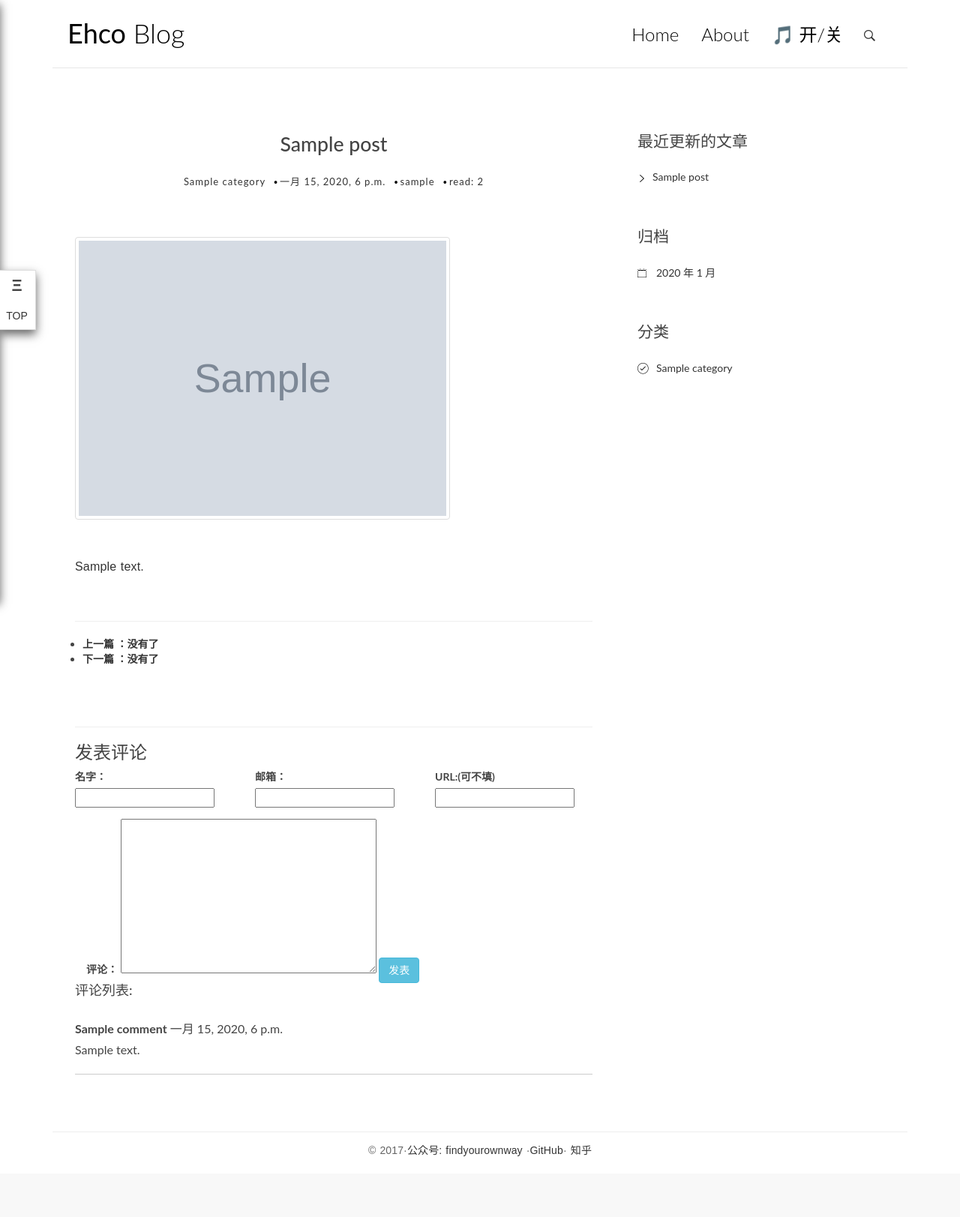
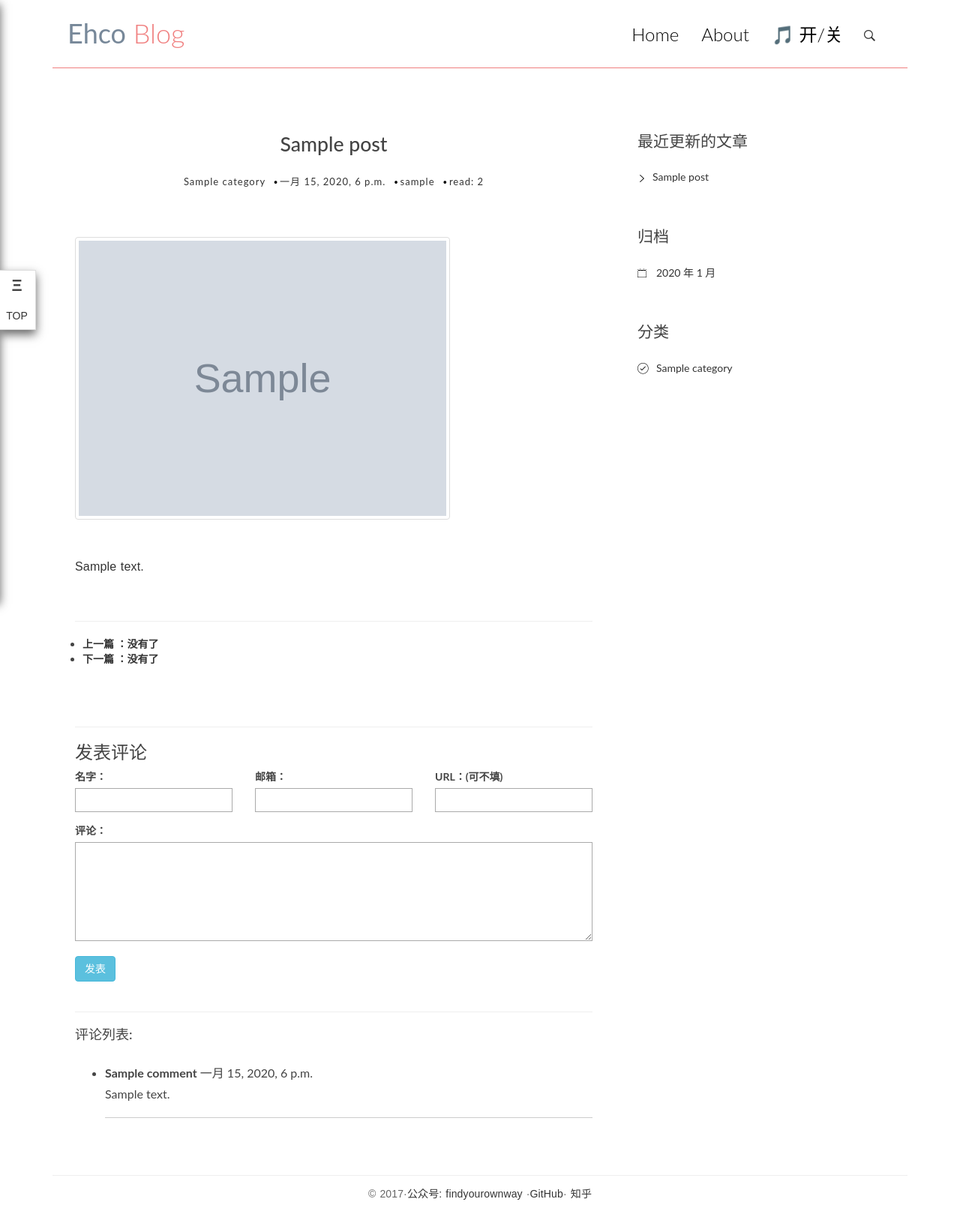
Before and after one commit to Ehco1996/django_blog, a Django app: page /post/1/ in a window 1280 px wide. Shown: the whole page at 75% size. Before the commit the page ends 1542 px from the top, so only its background shows below. Run offline with Django 3.2, Linux system fonts and the light colour scheme; tables that the repository leaves empty hold one stand-in row (values such as "Sample post"); grey boxes marked "Sample" are stand-in pictures; some libraries are stand-ins or nearby versions.

Commit message:
修改评论栏css 稍显整洁

```diff
--- a/static/blog/css/custom.css
+++ b/static/blog/css/custom.css
@@ -102,7 +102,7 @@ figure {
 	background-color: #FFF;
 	padding: 25px 20px;
 	margin-bottom: 40px;
-	border-bottom: 1px solid #e7e7e7;
+	border-bottom: 1px solid lightcoral;
 }
 .copyrights{text-indent:-9999px;height:0;line-height:0;font-size:0;overflow:hidden;}
 
@@ -111,9 +111,18 @@ figure {
  */
 
 .logo h1 a {
-    color: #000;
+   	margin: 0;
+	font-family: 'Lato', sans-serif;
+	font-weight: 300;
+	color: lightcoral;
 }
 
+.logo h1 b {
+   	margin: 0;
+	font-family: 'Lato', sans-serif;
+	font-weight: 400;
+	color: lightslategray;
+}
 .logo h1 a:hover {
     text-decoration: none;
     border-bottom: none;
@@ -122,7 +131,8 @@ figure {
 .logo h1 {
 	margin: 0;
 	font-family: 'Lato', sans-serif;
-	font-weight: 300;
+	font-weight: 600;
+	color: lightblue;
 }
 
 /**
@@ -651,9 +661,10 @@ figure {
 	border: 1px solid #aaa;
 	margin-bottom: 15px;
 	width: 100%;
+	height: 5px;
 	padding: 15px 15px;
-	font-size: 16px;
-	line-height: 100%;
+	font-size: 14px;
+	line-height: 50%;
 	transition: 0.4s border-color linear;
 }
 
@@ -662,9 +673,9 @@ figure {
 	margin-bottom: 15px;
 	width: 100%;
 	padding: 15px 15px;
-	font-size: 16px;
-	line-height: 20px !important;
-	min-height: 183px;
+	font-size: 14px;
+	line-height: 10px !important;
+	min-height: 2px;
 	transition: 0.4s border-color linear;
 }
 
@@ -825,3 +836,14 @@ figure {
 .comment-item .text {
     padding-top: 5px;
 }
+
+article.post-index{
+	background-color: #FFF;
+	border-bottom: 1px solid  lightslategray;
+}
+
+.po1st-recomment{
+	background-color: #FFF;
+	margin-bottom: 25px;
+	border-bottom: 1px solid  lightskyblue;
+}
--- a/templates/blog/detail.html
+++ b/templates/blog/detail.html
@@ -50,34 +50,31 @@
 <section class="comment-area" id="comment-area">
 	<hr>
 	<h3>发表评论</h3>
-	<form action="{% url 'comments:post_comment' post.pk %}" method="post" class="">
+
+	<form action="{% url 'comments:post_comment' post.pk %}" method="post" class="comment-form">
 		{% csrf_token %}
 		<div class="row">
-			<div class="form-group col-md-4">
-				<label for="{{ form.name.id_for_label }}">名字：</label> {{ form.name }}
+			<div class="col-md-4">
+				<label for="{{ form.name.id_for_label }}">名字：</label> {{ form.name }} {{ form.name.errors }}
 			</div>
-			<div class="form-group col-md-4">
-				<label for="{{ form.email.id_for_label }}">邮箱：</label> {{ form.email }}
-
+			<div class="col-md-4">
+				<label for="{{ form.email.id_for_label }}">邮箱：</label> {{ form.email }} {{ form.email.errors }}
 			</div>
-			<div class="form-group col-md-4">
-				<label for="{{ form.url.id_for_label }}">URL:(可不填)</label> {{ form.url }}
+			<div class="col-md-4">
+				<label for="{{ form.url.id_for_label }}">URL：(可不填)</label> {{ form.url }} {{ form.url.errors }}
 			</div>
-
-		</div>
-
 			<div class="col-md-12">
-				<label for="{{ form.text.id_for_label }}">评论：</label> {{ form.text }}
+				<label for="{{ form.text.id_for_label }}">评论：</label> {{ form.text }} {{ form.text.errors }}
 				<button type="submit" class="btn btn-info">发表</button>
 			</div>
-
-			<!-- row -->
+		</div>
+		<!-- row -->
 	</form>
 	<br>
 	<hr/>
 	<div class="comment-list-panel">
 		<h4>评论列表:</h4>
-		<ul class="comment-list list-unstyled">
+		<ul class="comment-list">
 			{% for comment in comment_list %}
 			<li class="comment-item">
 				<span class="nickname"><strong>{{ comment.name }}</strong></span>
```
Also changed, not shown: blog/static/blog/css/custom.css (+6 -5 lines).
